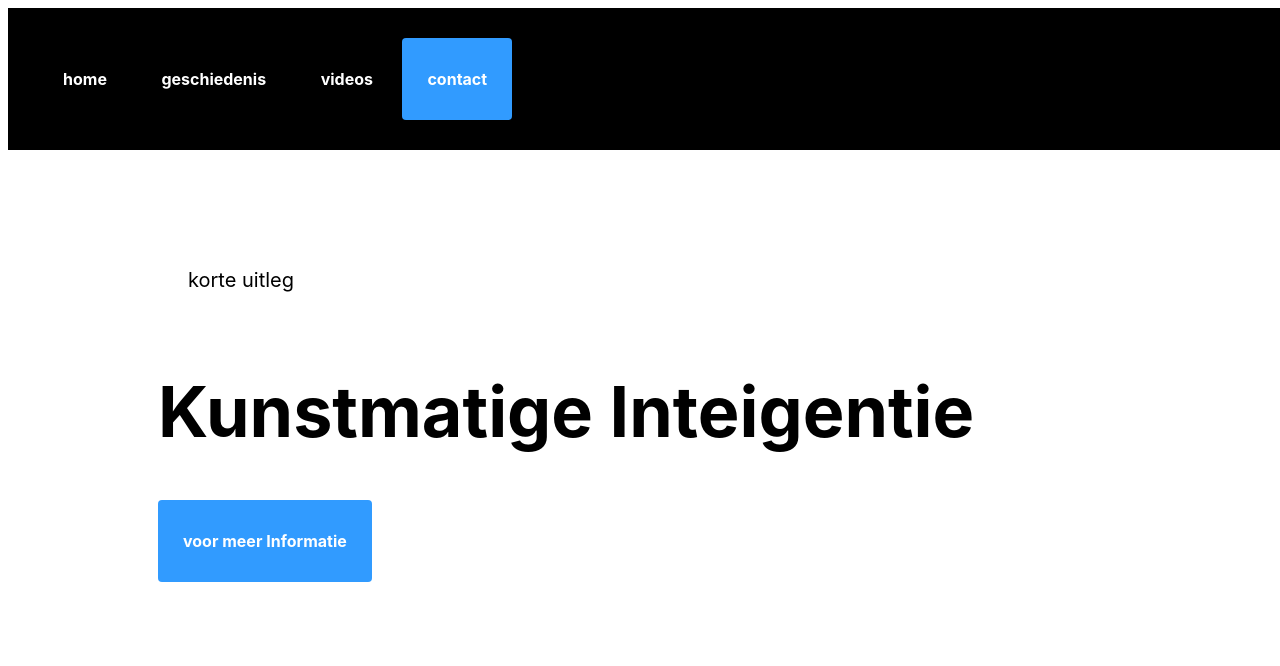
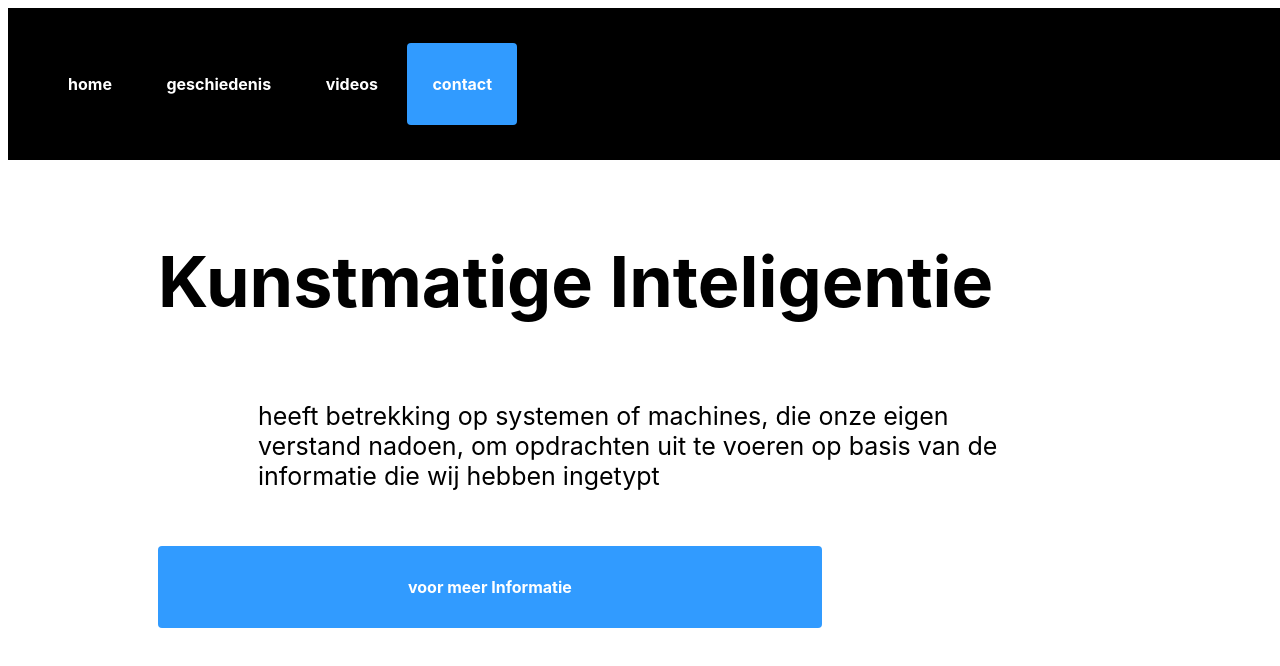
Before and after one commit to ErKingEdson/ICT-opdr-voor-Cijfer, a plain HTML site: page home.html in a window 1280 px wide. Shown: the top 666 px of the page. Drawn offline with Linux system fonts and the light colour scheme.

Commit message:
ik heb button0 gekopieerd en paar veranderingen in gemaakt zodat er wat moier het eruit zag , en ik heb ook de intro in de home page geschreven

```diff
--- a/home.html
+++ b/home.html
@@ -11,7 +11,7 @@
 
 <body>
 
-<a href="home.html" target=_blank></a>
+  <a href="home.html" target=_blank></a>
 
   <div class="header">
     <div class="logo">
@@ -28,10 +28,11 @@
 
   <div class="hero">
     <div class="heroclasse">
-      <p class="intro">korte uitleg</p>
-      <h1 class="grote-tekst">Kunstmatige Inteigentie</h1>
-      <a href="informatie.html" class="button0">voor meer Informatie</a>
-      </div>
+      <h1 class="grote-tekst">Kunstmatige Inteligentie</h1>
+      <p class="intro">heeft betrekking op systemen of machines, die onze eigen verstand nadoen, om opdrachten uit te
+        voeren op basis van de informatie die wij hebben ingetypt</p>
+      <a href="informatie.html" class="button3">voor meer Informatie</a>
+    </div>
 
 
 
--- a/style.css
+++ b/style.css
@@ -1,7 +1,7 @@
 body{font-family: 'Inter', sans-serif;}
 
-.intro{font-size: 20px;padding: 30px; ;}
-.grote-tekst{font-size: 70px;}
+.intro{font-size: 25px;padding: 30px 100px; ;}
+.grote-tekst{font-size: 70px; }
 
 .button0{
   color: white;
@@ -12,7 +12,6 @@ body{font-family: 'Inter', sans-serif;}
   text-decoration: none;
   font-weight: 700;
 }
-
 .button1{
   color: white;
   border: 4px;
@@ -22,19 +21,27 @@ body{font-family: 'Inter', sans-serif;}
   text-decoration: none;
   font-weight: 700;
 }
+.button3{
+  color: white;
+  border-radius: 4px;
+  background: #319bff;
+  padding: 31px 250px;
+  display: inline-block;
+  text-decoration: none;
+  font-weight: 700;
+}
 .header{
   width:100%;
   background: black;
-  padding: 30px;
+  padding: 35px ;
   display:flex;
 }
 
 .hero{
   height: 500px;
   width: 100%;
-  display: flex; ;
+  display:flex;
   align-items: center;
-  background: url ("video.mp4");
 }
 .heroclasse{
   width: 100%;
```
